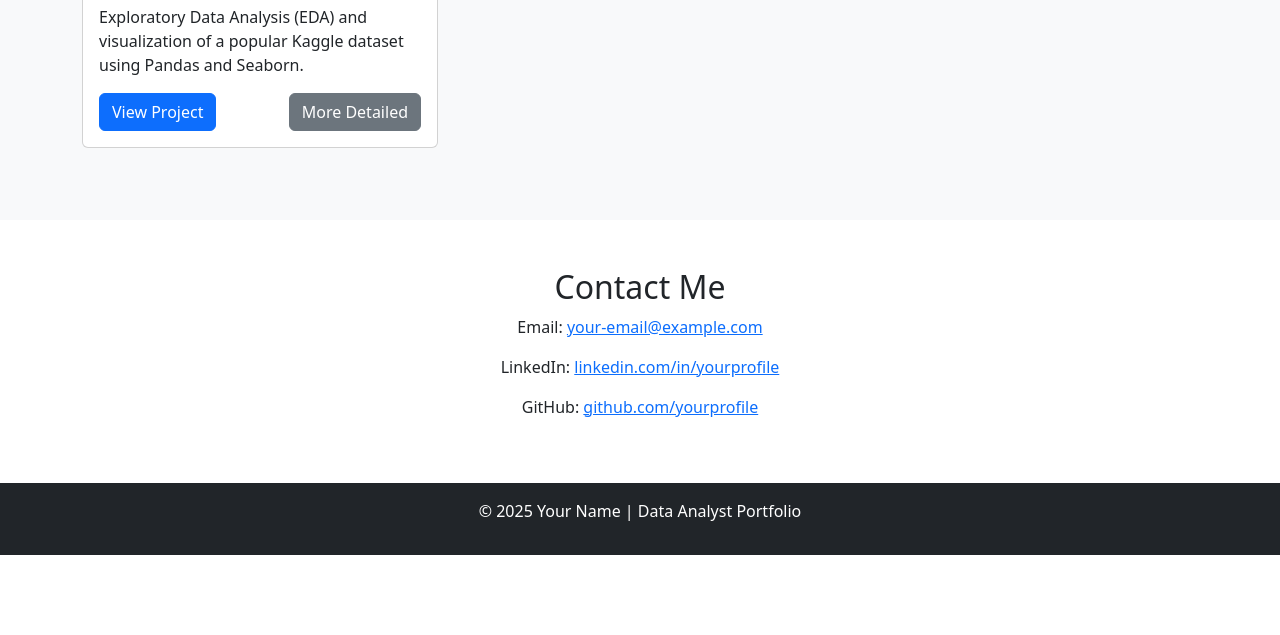
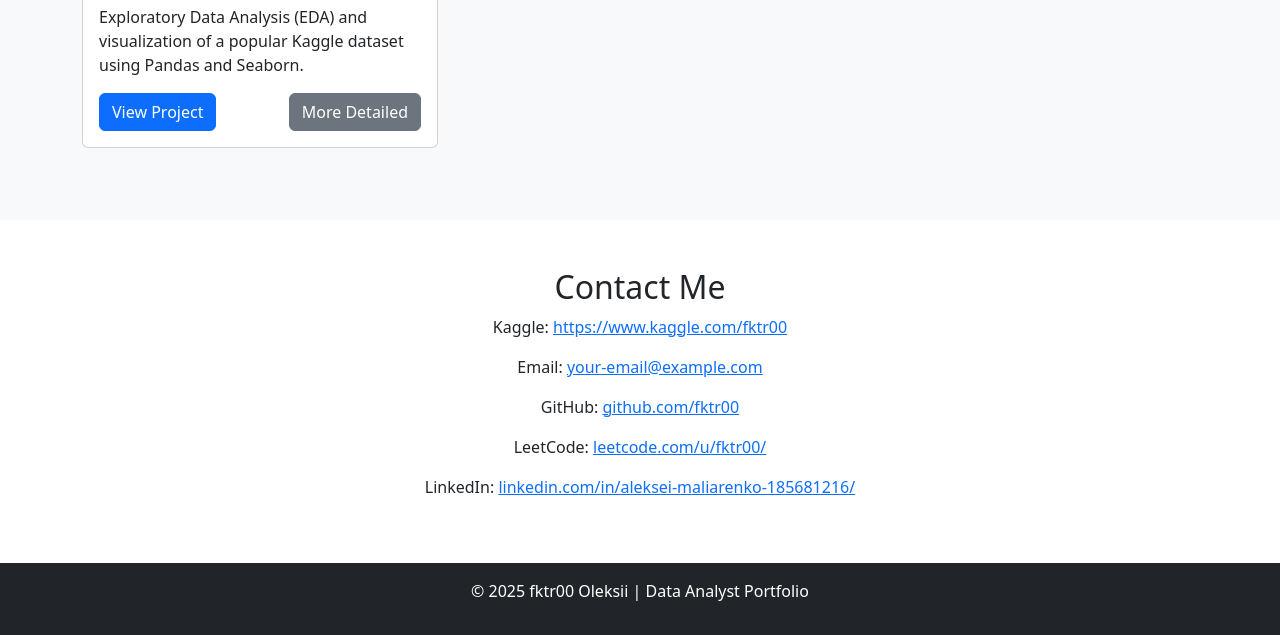
Before and after one commit to fktr00/my-portfolio, a plain HTML site: page index.html in a window 1280 px wide. Shown: the part 1426-2061 px from the top of the page. Before the commit the page ends 1981 px from the top, so only its background shows below. Drawn offline with nearby package versions, Linux system fonts and the light colour scheme.

Commit message:
Update index.html
contact change

```diff
--- a/index.html
+++ b/index.html
@@ -46,13 +46,15 @@
 
     <section id="contact" class="container py-5 text-center">
         <h2>Contact Me</h2>
+        <p>Kaggle: <a href="#">https://www.kaggle.com/fktr00</a></p>
         <p>Email: <a href="mailto:your-email@example.com">your-email@example.com</a></p>
-        <p>LinkedIn: <a href="#">linkedin.com/in/yourprofile</a></p>
-        <p>GitHub: <a href="#">github.com/yourprofile</a></p>
+        <p>GitHub: <a href="#">github.com/fktr00</a></p>
+        <p>LeetCode: <a href="#">leetcode.com/u/fktr00/</a></p>
+        <p>LinkedIn: <a href="#">linkedin.com/in/aleksei-maliarenko-185681216/</a></p>
     </section>
 
     <footer class="bg-dark text-white text-center py-3">
-        <p>&copy; 2025 Your Name | Data Analyst Portfolio</p>
+        <p>&copy; 2025 fktr00 Oleksii | Data Analyst Portfolio</p>
     </footer>
 
     <script src="https://cdnjs.cloudflare.com/ajax/libs/bootstrap/5.3.0/js/bootstrap.bundle.min.js"></script>
```
